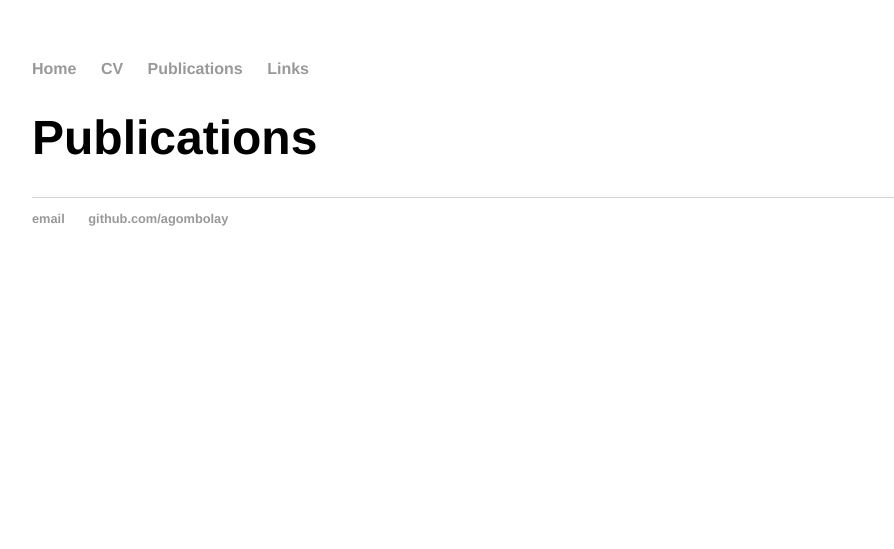
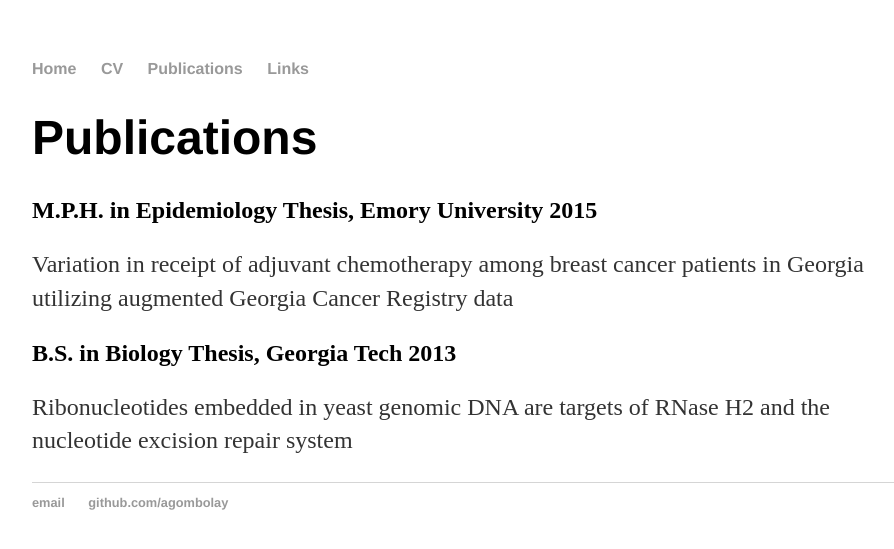
Before and after one commit to agombolay/agombolay.github.io, a Jekyll site: the page built from Publications/index.html, in a window 1280 px wide. Shown: the top 549 px of the page, without its empty margins (160-1054 px from the left). Built offline with Jekyll 4.4.1, drawn with Linux system fonts in a browser that asks for light colours.

Commit message:
Update index.html

```diff
--- a/Publications/index.html
+++ b/Publications/index.html
@@ -4,4 +4,9 @@
 ---
 <div class="blurb">
 	<h1>Publications</h1>
+	<h2>M.P.H. in Epidemiology Thesis, Emory University 2015</h2>
+	<p>Variation in receipt of adjuvant chemotherapy among breast cancer patients in Georgia utilizing augmented Georgia Cancer Registry data</p>
+
+	<h2>B.S. in Biology Thesis, Georgia Tech 2013</h2>
+	<p>Ribonucleotides embedded in yeast genomic DNA are targets of RNase H2 and the nucleotide excision repair system</p>
 </div><!-- /.blurb -->
```
